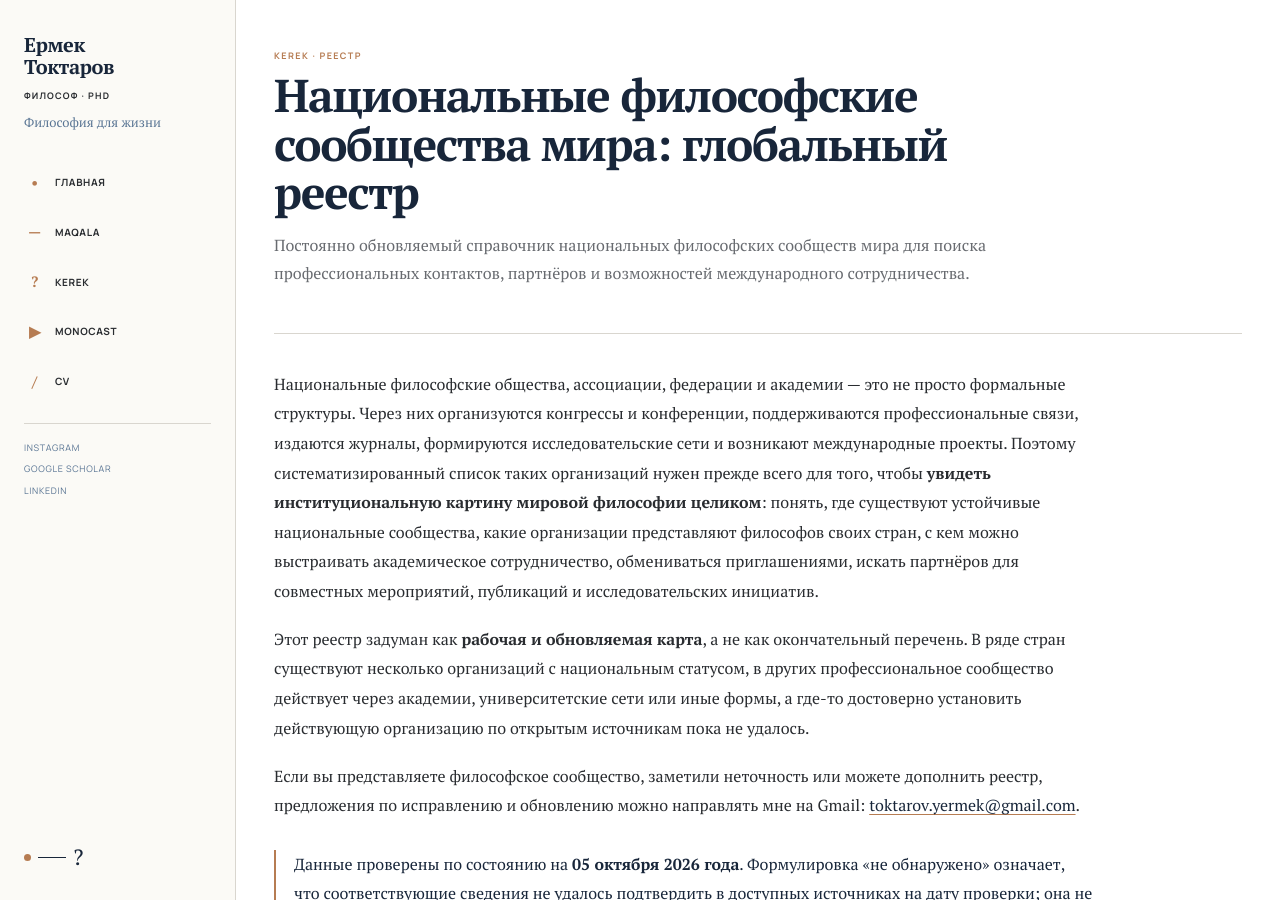
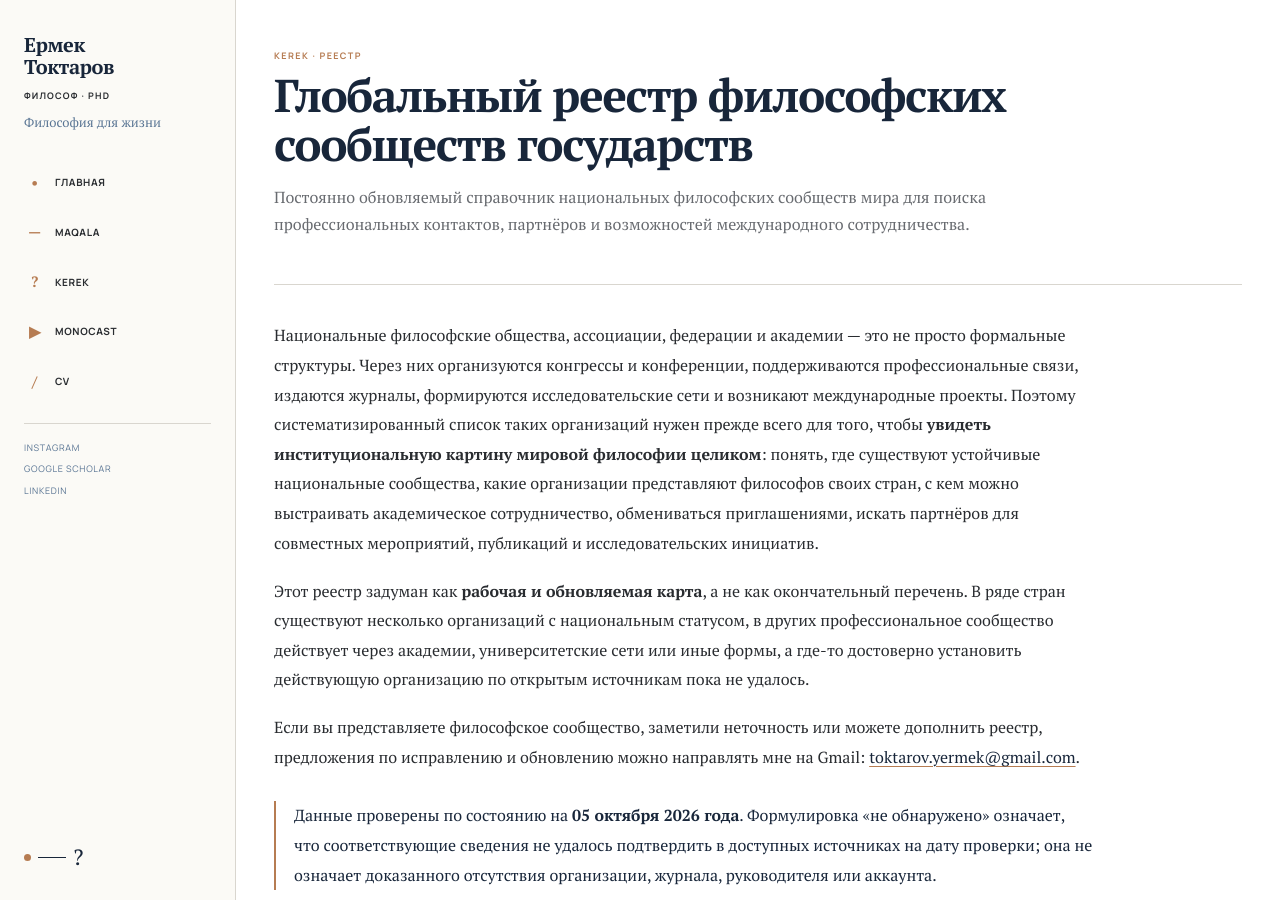
Before and after one commit to ermekuss/blog, a Jekyll site: the page built from _kerek/national-philosophical-societies.md, in a window 1280 px wide and 900 px high. Built offline with Jekyll 4.4.1, drawn with Linux system fonts in a browser that asks for light colours.

Commit message:
Update title for national philosophical societies page

```diff
--- a/_kerek/national-philosophical-societies.md
+++ b/_kerek/national-philosophical-societies.md
@@ -1,6 +1,6 @@
 ---
 layout: page
-title: "Национальные философские сообщества мира: глобальный реестр"
+title: "Глобальный реестр философских сообществ государств"
 description: "Карта национальных философских обществ, ассоциаций, федераций, академий и других профессиональных объединений мира."
 eyebrow: "Kerek · Реестр"
 lead: "Постоянно обновляемый справочник национальных философских сообществ мира для поиска профессиональных контактов, партнёров и возможностей международного сотрудничества."
```
